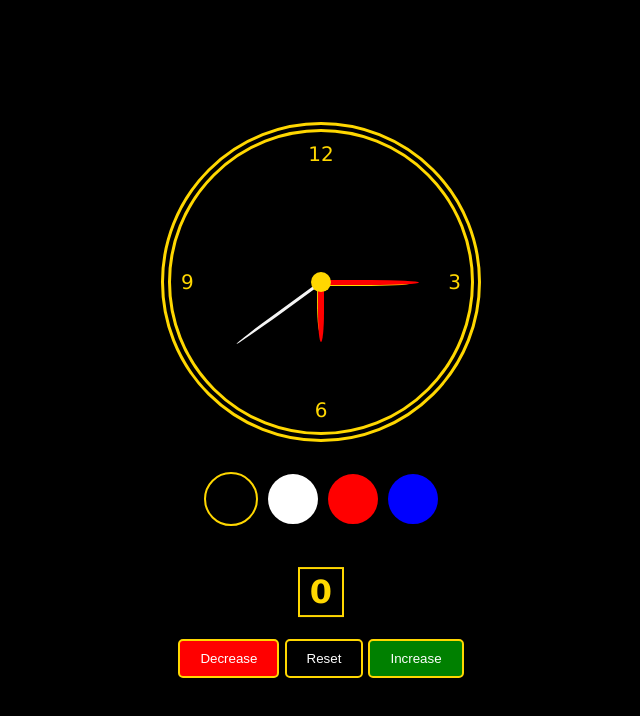
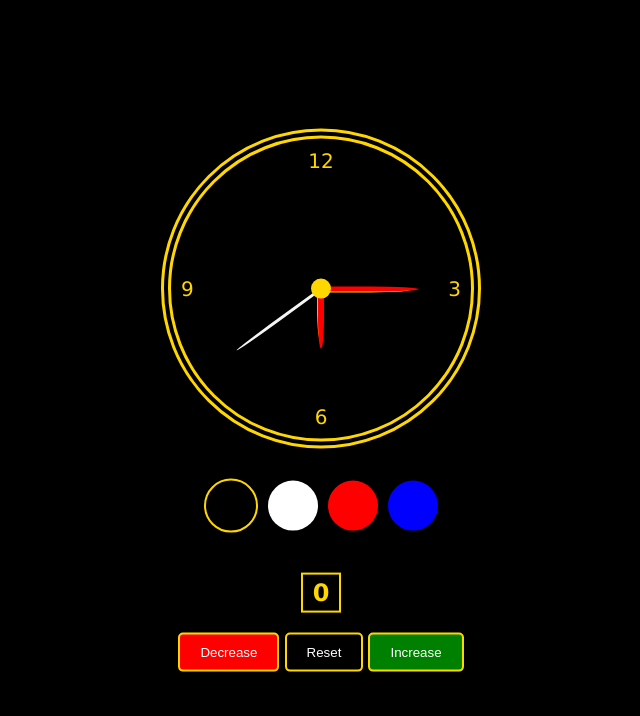
Before and after one commit to ziadAref/js-projects, a plain HTML site: page index.html in a window 1280 px wide. Shown: the whole page, without its empty margins (319-959 px from the left). Drawn offline with Linux system fonts and the light colour scheme.

Commit message:
Update index.html

```diff
--- a/index.html
+++ b/index.html
@@ -4,7 +4,7 @@
     <meta charset="UTF-8">
     <meta http-equiv="X-UA-Compatible" content="IE=edge">
     <meta name="viewport" content="width=device-width, initial-scale=1.0">
-    <title>JS_training</title>
+    <title>js-projects</title>
     <!-- <style></style> -->
     <link rel="stylesheet" href="style.css">
 </head>
@@ -30,7 +30,7 @@
             <div class="blue color"></div>
         </div>
         <div class="counter">
-            <h1 class="counterInt">0</h1>
+            <h2 class="counterInt">0</h2>
             <div class="buttons">
                 <button class="decrease">Decrease</button>
                 <button class="reset">Reset</button>
```
